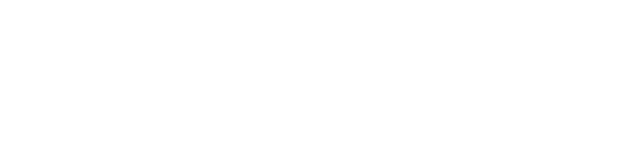
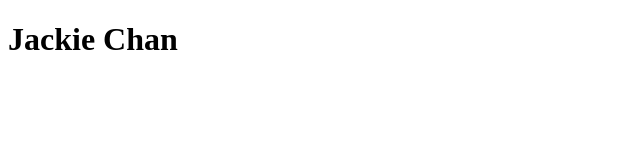
Before and after one commit to janmohammedali/room-fourteen, a plain HTML site: page index.html in a window 1280 px wide. Shown: the whole page, without its empty margins (0-640 px from the left). Drawn offline with Linux system fonts and the light colour scheme.

Commit message:
Added Heading

```diff
--- a/index.html
+++ b/index.html
@@ -7,7 +7,7 @@
   <link rel="stylesheet" href="/style.css"/>
 </head>
 <body>
-
+  <h1>Jackie Chan</h1>
   <script src="./script.js"></script>
 </body>
 </html>
```
